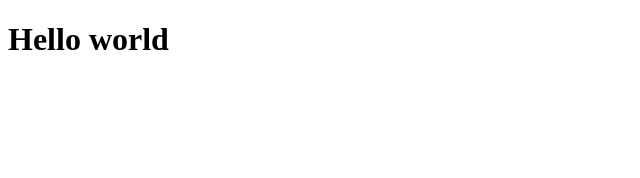
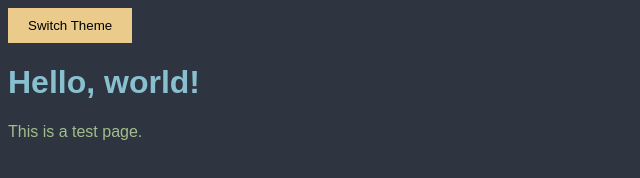
Before and after one commit to SHMAKET/TightingTTT, a plain HTML site: page data/site/index.html in a window 1280 px wide. Shown: the whole page, without its empty margins (0-640 px from the left). Drawn offline with Linux system fonts and the light colour scheme.

Commit message:
site init

```diff
--- a/data/site/index.html
+++ b/data/site/index.html
@@ -7,7 +7,9 @@
     <link rel="stylesheet" href="styles.css">
 </head>
 <body>
-    <h1>Hello world</h1>
+    <button id="theme-toggle">Switch Theme</button>
+    <h1>Hello, world!</h1>
+    <p>This is a test page.</p>
 
     <script src="script.js"></script>
 </body>
--- a/data/site/script.js
+++ b/data/site/script.js
@@ -1 +1,4 @@
-alert("Внешний JavaScript подключен!");
+const btn = document.getElementById("theme-toggle");
+btn.addEventListener("click", () => {
+    document.body.classList.toggle("light");
+});
--- a/data/site/styles.css
+++ b/data/site/styles.css
@@ -0,0 +1,37 @@
+:root {
+    --bg:      #2E3440;
+    --text:    #ECEFF4;
+    --accent1: #88C0D0;
+    --accent2: #A3BE8C;
+    --accent3: #EBCB8B;
+}
+
+.light {
+    --bg:      #FFFFFF;
+    --text:    #2E3440;
+    --accent1: #5E81AC;
+    --accent2: #4C8C6F;
+    --accent3: #C47D3E;
+}
+
+body {
+    background-color: var(--bg);
+    color: var(--text);
+    font-family: sans-serif;
+    transition: 0.3s;
+}
+
+h1 {
+    color: var(--accent1);
+}
+
+p {
+    color: var(--accent2);
+}
+
+button {
+    background: var(--accent3);
+    border: none;
+    padding: 10px 20px;
+    cursor: pointer;
+}
```
